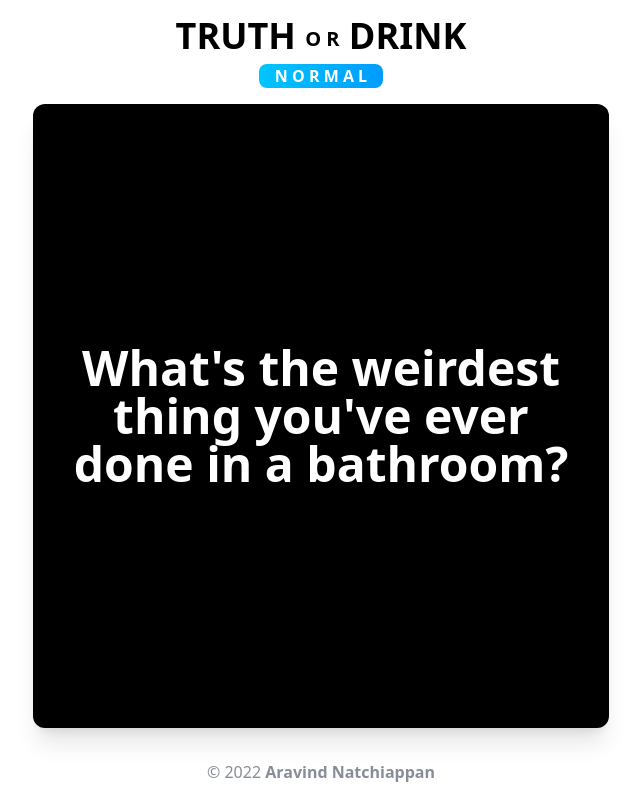
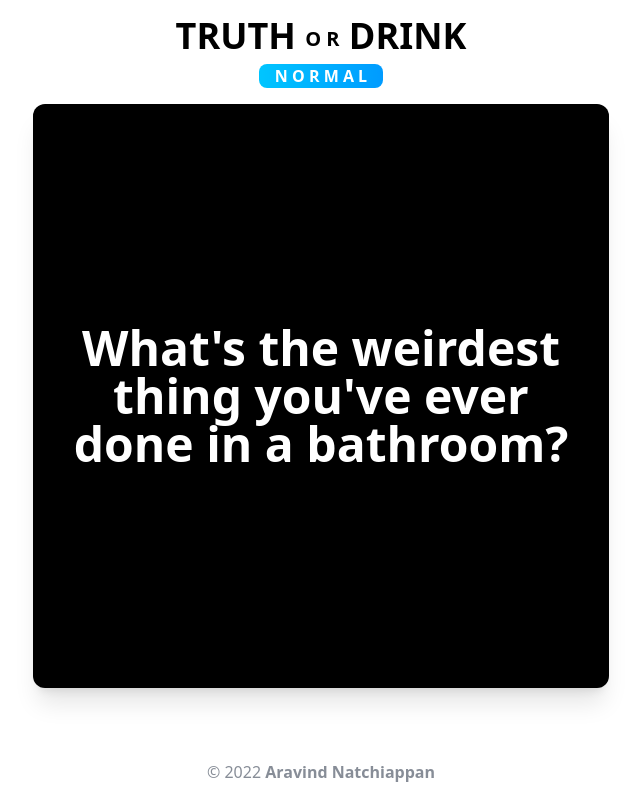
Before and after one commit to Pavlo1994/Truth-drink-React-, a Next.js app: page /game in a window 1280 px wide. Shown: the whole page, without its empty margins (319-959 px from the left). Built offline with nearby package versions, Linux system fonts and the light colour scheme.

Commit message:
fix spacing

```diff
--- a/pages/game.tsx
+++ b/pages/game.tsx
@@ -91,7 +91,7 @@ const Game: NextPage = () => {
         </Link>
 
 
-        <div className="p-4 flex flex-grow mx-auto mb-13">
+        <div className="p-4 flex flex-grow mx-auto mb-10">
           <div
             className="select-none flex items-center justify-center text-5xl text-white text-header font-semibold text-center bg-black rounded-xl shadow-xl p-4 max-w-xl"
             onClick={() => {
```
